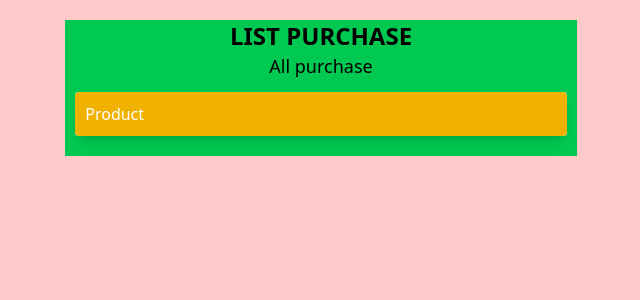
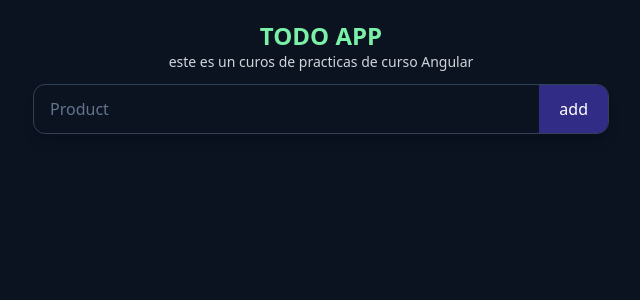
Before and after one commit to GaRIEN/CURSOS, an Angular app in the folder angular/AppTodo/: page / in a window 1280 px wide. Shown: the top 300 px of the page, without its empty margins (319-959 px from the left). Built offline with nearby package versions, Linux system fonts and the light colour scheme.

Commit message:
avance de diseño

```diff
--- a/angular/AppTodo/src/app/pages/home/home.html
+++ b/angular/AppTodo/src/app/pages/home/home.html
@@ -1,9 +1,11 @@
-<div class="w-full h-screen bg-red-200 py-5">
-    <div class="pb-5 w- w-full mx-auto sm:w-lg bg-green-500 ">
-        <h1 class="text-center text-2xl subpixel-antialiased font-semibold">LIST PURCHASE</h1>
-        <p class="text-center text-lg font-medium">All purchase</p>
-        <div class="mt-3  rounded-sm shadow-lg bg-white w-[96%] mx-auto overflow-hidden flex " >
-            <input type="text" class="w-full bg-yellow-500 p-2 border-2 border-transparent focus:border-indigo-500/50 focus:outline-none rounded placeholder-white" placeholder="Product">
+<div class="w-full h-screen  bg-[#0b1220] py-5">
+    <div class="pb-5 w- w-full mx-auto sm:w-xl  ">
+        <h1 class="text-center text-2xl subpixel-antialiased font-semibold text-green-300">TODO APP </h1>
+        <p class="text-center text-sm text-gray-300 font-medium">este es un curos de practicas de curso Angular</p>
+        <div class="mt-3 w-[96%] mx-auto"></div>
+        <div class="flex items-center bg-[#0b1220] border border-slate-700 rounded-xl shadow-lg overflow-hidden focus-within: rinng-indigo-500 transition" >
+            <input type="text" class="w-full  px-4 py-3 bg-transparent text-white placeholder-slate-500 focus:outline-none" placeholder="Product">
+            <button class="px-5 py-3 bg-indigo-900 text-white font-medium transition cursor-pointer">add</button>
         </div>
     </div>
 </div>
```
